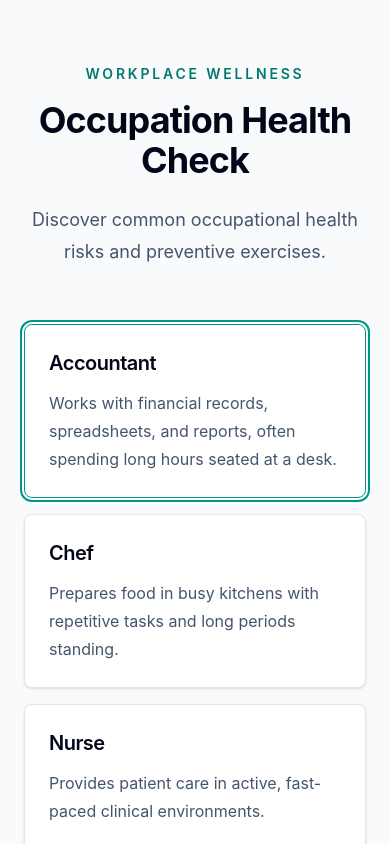
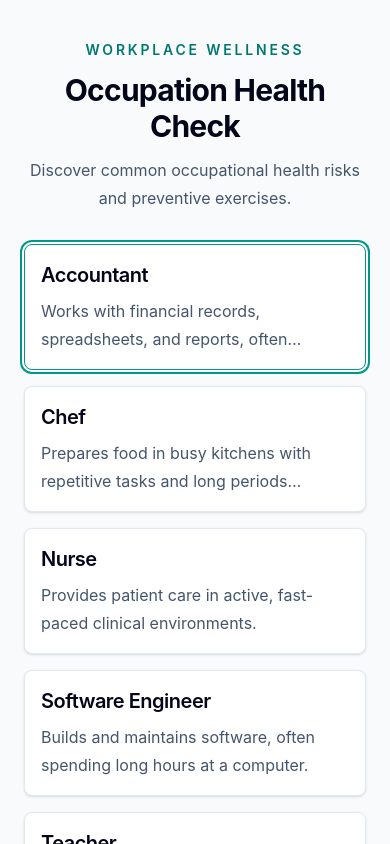
Before and after one commit to a1658843/occupation-health-check, a React (Vite) app: page / in a window 390 px wide. Shown: the top 844 px of the page. Built offline with nearby package versions, Linux system fonts and the light colour scheme.

Commit message:
improve mobile responsiveness

```diff
--- a/src/App.tsx
+++ b/src/App.tsx
@@ -14,24 +14,24 @@ function App() {
     occupations[0]
 
   return (
-    <main className="min-h-screen bg-slate-50 px-6 py-16 text-slate-950 sm:py-20">
+    <main className="min-h-screen bg-slate-50 px-6 py-10 text-slate-950 md:py-20">
       <section className="mx-auto max-w-3xl text-center">
-        <p className="mb-4 text-sm font-semibold uppercase tracking-[0.2em] text-teal-700">
+        <p className="mb-3 text-sm font-semibold uppercase tracking-[0.2em] text-teal-700 md:mb-4">
           Workplace wellness
         </p>
-        <h1 className="text-4xl font-bold tracking-tight sm:text-5xl">
+        <h1 className="text-3xl font-bold tracking-tight md:text-5xl">
           Occupation Health Check
         </h1>
-        <p className="mx-auto mt-6 max-w-2xl text-lg leading-8 text-slate-600">
+        <p className="mx-auto mt-3 max-w-2xl text-base leading-7 text-slate-600 md:mt-6 md:text-lg md:leading-8">
           Discover common occupational health risks and preventive exercises.
         </p>
       </section>
 
-      <section className="mx-auto mt-14 grid max-w-6xl gap-4 sm:grid-cols-2 lg:grid-cols-3">
+      <section className="mx-auto mt-8 grid max-w-6xl gap-4 sm:grid-cols-2 md:mt-14 lg:grid-cols-3">
         {occupations.map((occupation) => (
           <button
             aria-pressed={occupation.id === selectedOccupationId}
-            className={`rounded-lg border bg-white p-6 text-left shadow-sm transition hover:-translate-y-0.5 hover:border-teal-300 hover:shadow-md focus:outline-none focus:ring-2 focus:ring-teal-600 focus:ring-offset-2 ${
+            className={`rounded-lg border bg-white p-4 text-left shadow-sm transition duration-200 md:p-6 md:hover:-translate-y-[3px] md:hover:border-teal-300 md:hover:shadow-[0_8px_20px_rgba(0,0,0,0.08)] focus:outline-none focus:ring-2 focus:ring-teal-600 focus:ring-offset-2 ${
               occupation.id === selectedOccupationId
                 ? 'border-teal-600 ring-2 ring-teal-600 ring-offset-2'
                 : 'border-slate-200'
@@ -46,7 +46,7 @@ function App() {
             <h2 className="text-xl font-semibold tracking-tight text-slate-950">
               {occupation.name}
             </h2>
-            <p className="mt-3 leading-7 text-slate-600">
+            <p className="occupation-card-description mt-2 leading-7 text-slate-600 md:mt-3">
               {occupation.shortDescription}
             </p>
           </button>
--- a/src/index.css
+++ b/src/index.css
@@ -13,3 +13,10 @@ html {
 body {
   margin: 0;
 }
+
+.occupation-card-description {
+  display: -webkit-box;
+  overflow: hidden;
+  -webkit-box-orient: vertical;
+  -webkit-line-clamp: 2;
+}
```
